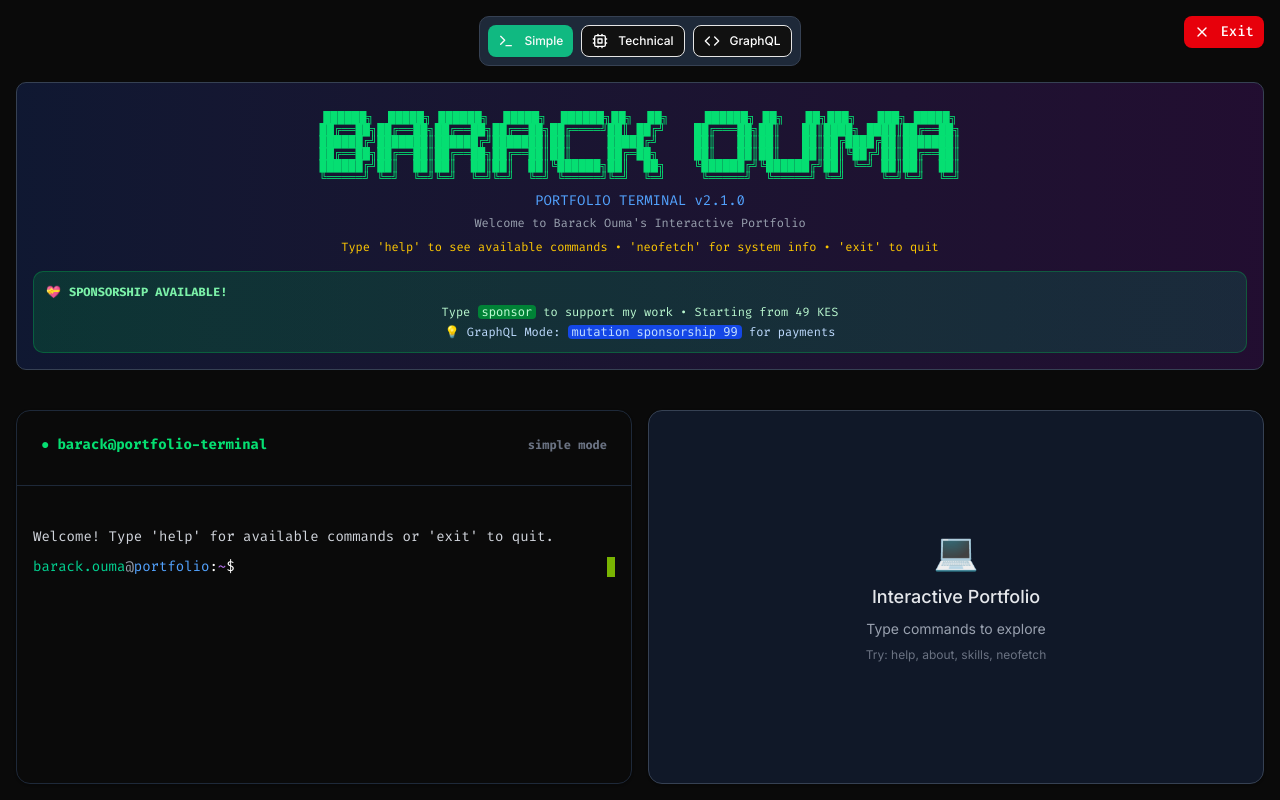
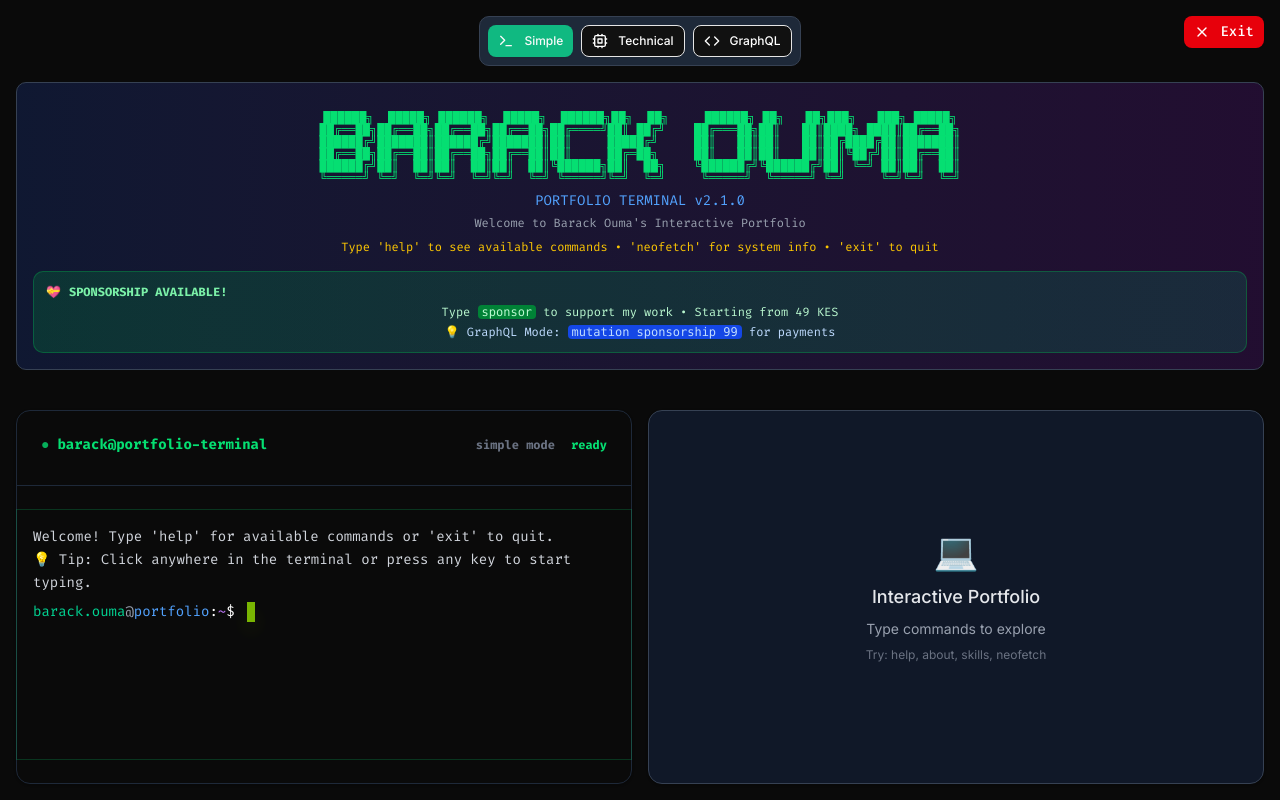
Before and after one commit to IsoDevMate/better-portfolio, a React (Vite) app: page / in a window 1280 px wide. Both pictures are taken after a click on the button "Terminal Mode". Built offline with nearby package versions, Linux system fonts and the light colour scheme.

Commit message:
made the  terminall usable

```diff
--- a/src/pages/terminal.jsx
+++ b/src/pages/terminal.jsx
@@ -207,7 +207,30 @@ const UserPrompt = ({ mode }) => (
   </div>
 );
 
-const Cursor = () => <span className="bg-lime-400 w-2 h-5 inline-block animate-pulse ml-1" />;
+const Cursor = ({ isTyping = false }) => {
+  const [isVisible, setIsVisible] = useState(true);
+
+  useEffect(() => {
+    if (isTyping) {
+      setIsVisible(true);
+      return;
+    }
+
+    const interval = setInterval(() => {
+      setIsVisible(prev => !prev);
+    }, 530); // Slightly faster blink rate
+
+    return () => clearInterval(interval);
+  }, [isTyping]);
+
+  return (
+    <span
+      className={`bg-lime-400 w-2 h-5 inline-block ml-1 transition-all duration-75 ${
+        isVisible ? 'opacity-100' : 'opacity-0'
+      } ${isTyping ? 'animate-pulse shadow-lg shadow-lime-400/50' : ''}`}
+    />
+  );
+};
 
 const ModeSelector = ({ currentMode, setMode }) => (
   <div className="flex justify-center mb-4">
@@ -900,13 +923,13 @@ ${item.github ? 'View on GitHub: ' + item.github : ''}`;
               '================\n\n' +
               featuredProjects.map(project => {
                 const tags = project.techStack ?
-                  project.techStack.map(tag => `\x1b[36m${tag}\x1b[0m`).join(' • ') : '';
-                const dateInfo = project.date ? `\n\x1b[33m${project.date}\x1b[0m` : '';
-                const websiteInfo = project.website ? `\n\x1b[34m${project.website}\x1b[0m` : '';
-
-                return `\x1b[1m${project.name}\x1b[0m${dateInfo}
+                  project.techStack.join(' • ') : '';
+                const dateInfo = project.date ? `\n📅 ${project.date}` : '';
+                const websiteInfo = project.website ? `\n🌐 ${project.website}` : '';
+
+                return `[${project.id}] 📁 ${project.name}${dateInfo}
 ${project.description}
-${tags}${websiteInfo}\n`;
+🔧 ${tags}${websiteInfo}\n`;
               }).join('\n') +
               '\nUse \'projects <id>\' to view more details about a specific project.';
           }
@@ -1547,15 +1570,104 @@ ${data.skills?.map(s => `${s.category}: ${s.values.join(', ')}`).join('\n')}
 
         case 'projects':
           if (id) {
-            const item = data.projects?.find(p => p.id === id);
+            // Use the same featured projects data as simple mode
+            const featuredProjects = [
+              {
+                id: 1,
+                name: 'ComfyBase Event Management System',
+                description: 'A comprehensive Smart event management platform designed to simplify event organization, enhance attendee engagement, and provide seamless event experiences. Features real-time interactions, live streaming, interactive note-taking, media sharing, and an awards system.',
+                techStack: ['React', 'Node.js', 'MongoDB', 'WebRTC', 'Real-time', 'Event Management', 'Live Streaming'],
+                website: 'https://comfybase-plp-7wum.vercel.app/',
+                github: 'https://github.com/IsoDevMate/comfybase-plp',
+                date: 'July 2025 - Present'
+              },
+              {
+                id: 2,
+                name: 'ComfyBase Mobile App',
+                description: 'Cross-platform mobile application for event management with Flutter. Features interactive note-taking, multimedia support, QR code verification, and seamless cross-platform accessibility for Android, iOS, Web, and Desktop.',
+                techStack: ['Flutter', 'Dart', 'Cross-platform', 'Mobile Development', 'Event Management', 'Real-time'],
+                website: 'https://github.com/IsoDevMate/comfybase-plp',
+                github: 'https://github.com/IsoDevMate/comfybase-plp',
+                date: 'July 2025 - Present'
+              },
+              {
+                id: 4,
+                name: 'Groreels.com UGC Automation Platform',
+                description: 'Built an AI-powered platform enabling users to generate and schedule UGC videos, blog posts, and avatars for TikTok, Reels, and YouTube. Engineered key modules including avatar/video generators, content calendar, affiliate system, and auto-posting workflows with integrated analytics and payment handling. Inspired by tools like MakeUGC.ai and Creatify, Groreels helps creators and businesses automate campaigns end-to-end from script to scheduled post.',
+                techStack: ['AI', 'Video Generation', 'Content Automation', 'React', 'Node.js'],
+                website: 'https://groreels.com',
+                date: 'July 2025 - Present'
+              },
+              {
+                id: 3,
+                name: 'Portfolio Terminal',
+                description: 'Interactive terminal-style portfolio with GUI/CLI modes',
+                techStack: ['React', 'Terminal', 'Animation', 'Portfolio', 'ssh'],
+                website: 'https://better-portfolio-pi.vercel.app',
+                github: 'https://github.com/IsoDevMate/better-portfolio'
+              }
+            ];
+
+            const item = featuredProjects.find(p => p.id === id);
             if (item) {
               setDisplayData({ type: 'project-detail', content: item });
-              return `${item.name}\n${item.description}\n${item.tags.join(', ')}`;
+              return `${item.name}\n${item.description}\n${item.techStack.join(', ')}`;
             }
             return `Project ID ${id} not found.`;
           }
-          setDisplayData({ type: 'projects-list', content: data.projects });
-          return data.projects?.map(p => `${p.id}. ${p.name}`).join('\n') || 'No projects data';
+
+          // Use the same featured projects data as simple mode
+          const featuredProjects = [
+            {
+              id: 1,
+              name: 'ComfyBase Event Management System',
+              description: 'A comprehensive Smart event management platform designed to simplify event organization, enhance attendee engagement, and provide seamless event experiences. Features real-time interactions, live streaming, interactive note-taking, media sharing, and an awards system.',
+              techStack: ['React', 'Node.js', 'MongoDB', 'WebRTC', 'Real-time', 'Event Management', 'Live Streaming'],
+              website: 'https://comfybase-plp-7wum.vercel.app/',
+              github: 'https://github.com/IsoDevMate/comfybase-plp',
+              date: 'July 2025 - Present'
+            },
+            {
+              id: 2,
+              name: 'ComfyBase Mobile App',
+              description: 'Cross-platform mobile application for event management with Flutter. Features interactive note-taking, multimedia support, QR code verification, and seamless cross-platform accessibility for Android, iOS, Web, and Desktop.',
+              techStack: ['Flutter', 'Dart', 'Cross-platform', 'Mobile Development', 'Event Management', 'Real-time'],
+              website: 'https://github.com/IsoDevMate/comfybase-plp',
+              github: 'https://github.com/IsoDevMate/comfybase-plp',
+              date: 'July 2025 - Present'
+            },
+            {
+              id: 4,
+              name: 'Groreels.com UGC Automation Platform',
+              description: 'Built an AI-powered platform enabling users to generate and schedule UGC videos, blog posts, and avatars for TikTok, Reels, and YouTube. Engineered key modules including avatar/video generators, content calendar, affiliate system, and auto-posting workflows with integrated analytics and payment handling. Inspired by tools like MakeUGC.ai and Creatify, Groreels helps creators and businesses automate campaigns end-to-end from script to scheduled post.',
+              techStack: ['AI', 'Video Generation', 'Content Automation', 'React', 'Node.js'],
+              website: 'https://groreels.com',
+              date: 'July 2025 - Present'
+            },
+            {
+              id: 3,
+              name: 'Portfolio Terminal',
+              description: 'Interactive terminal-style portfolio with GUI/CLI modes',
+              techStack: ['React', 'Terminal', 'Animation', 'Portfolio', 'ssh'],
+              website: 'https://better-portfolio-pi.vercel.app',
+              github: 'https://github.com/IsoDevMate/better-portfolio'
+            }
+          ];
+
+          setDisplayData({ type: 'projects-list', content: featuredProjects });
+          return 'Featured Projects\n' +
+            '================\n\n' +
+            featuredProjects.map(project => {
+              const tags = project.techStack ?
+                project.techStack.join(' • ') : '';
+              const dateInfo = project.date ? `\n📅 ${project.date}` : '';
+              const websiteInfo = project.website ? `\n🌐 ${project.website}` : '';
+
+              return `[${project.id}] 📁 ${project.name}${dateInfo}
+${project.description}
+🔧 ${tags}${websiteInfo}\n`;
+            }).join('\n') +
+            '\nUse \'projects <id>\' to view more details about a specific project.';
 
         case 'education':
           setDisplayData({ type: 'education', content: data.education });
@@ -1980,16 +2092,22 @@ ${displayData.content.education?.dates}
                 </div>
                 <p className="text-gray-300 text-sm mb-3 leading-relaxed">{project.description}</p>
                 <div className="flex flex-wrap gap-1 mb-3">
-                  {project.tags.slice(0, 4).map((tag, i) => (
+                  {(project.techStack || project.tags || []).slice(0, 4).map((tag, i) => (
                     <Badge key={i} variant="secondary" className="bg-gray-700 text-gray-300 text-xs font-mono">
                       {tag}
                     </Badge>
                   ))}
                 </div>
-                {project.details_link && (
-                  <a href={project.details_link} className="text-green-400 hover:underline flex items-center gap-1 text-xs font-mono">
+                {(project.github || project.details_link) && (
+                  <a href={project.github || project.details_link} className="text-green-400 hover:underline flex items-center gap-1 text-xs font-mono">
                     <Github className="w-3 h-3" />
                     Source Code
+                  </a>
+                )}
+                {project.website && (
+                  <a href={project.website} className="text-blue-400 hover:underline flex items-center gap-1 text-xs font-mono ml-3">
+                    <ExternalLink className="w-3 h-3" />
+                    Live Demo
                   </a>
                 )}
               </div>
@@ -2004,18 +2122,26 @@ ${displayData.content.education?.dates}
           <h3 className="text-lg font-bold text-white font-mono">{displayData.content.name}</h3>
           <p className="text-gray-300 text-sm leading-relaxed">{displayData.content.description}</p>
           <div className="flex flex-wrap gap-2">
-            {displayData.content.tags.map((tag, i) => (
+            {(displayData.content.techStack || displayData.content.tags || []).map((tag, i) => (
               <Badge key={i} variant="secondary" className="bg-gray-800 text-gray-300 text-xs border border-gray-600 font-mono">
                 {tag}
               </Badge>
             ))}
           </div>
-          {displayData.content.details_link && (
-            <a href={displayData.content.details_link} className="flex items-center gap-2 text-green-400 hover:underline font-mono text-sm">
-              <Github className="w-4 h-4" />
-              View Source Code
-            </a>
-          )}
+          <div className="flex gap-3">
+            {(displayData.content.github || displayData.content.details_link) && (
+              <a href={displayData.content.github || displayData.content.details_link} className="flex items-center gap-2 text-green-400 hover:underline font-mono text-sm">
+                <Github className="w-4 h-4" />
+                View Source Code
+              </a>
+            )}
+            {displayData.content.website && (
+              <a href={displayData.content.website} className="flex items-center gap-2 text-blue-400 hover:underline font-mono text-sm">
+                <ExternalLink className="w-4 h-4" />
+                Live Demo
+              </a>
+            )}
+          </div>
         </div>
       );
 
@@ -2173,9 +2299,12 @@ export default function EnhancedTerminal({ portfolioData = samplePortfolioData,
   const [sponsorAmount, setSponsorAmount] = useState(0);
   const [showPaymentCheckPrompt, setShowPaymentCheckPrompt] = useState(false);
   const [lastPaymentReference, setLastPaymentReference] = useState(null);
+  const [isTyping, setIsTyping] = useState(false);
+  const [isInputFocused, setIsInputFocused] = useState(false);
   const terminalEndRef = useRef(null);
   const inputRef = useRef(null);
   const [displayScrollRef, setDisplayScrollRef] = useState(null);
+  const typingTimeoutRef = useRef(null);
 
   const processCommand = createCommandProcessor(
     portfolioData,
@@ -2194,26 +2323,60 @@ export default function EnhancedTerminal({ portfolioData = samplePortfolioData,
   }, [history, displayData]);
 
   useEffect(() => {
-    const focusInput = () => inputRef.current?.focus();
+    const focusInput = () => {
+      if (inputRef.current) {
+        inputRef.current.focus();
+        // Ensure cursor is at the end
+        const length = inputRef.current.value.length;
+        inputRef.current.setSelectionRange(length, length);
+      }
+    };
+
     const handleClick = (e) => {
+      // Focus input on any click in the terminal area
       if (e.target.closest('.terminal-panel')) {
         focusInput();
       }
     };
+
+    const handleKeyDown = (e) => {
+      // Focus input on any key press anywhere on the page when terminal is active
+      if (!e.target.matches('input') && !e.target.matches('textarea') && !e.target.matches('select')) {
+        focusInput();
+      }
+    };
+
+    const handleMouseMove = (e) => {
+      // Focus input when mouse moves over terminal area
+      if (e.target.closest('.terminal-panel') && !isInputFocused) {
+        focusInput();
+      }
+    };
+
     window.addEventListener('click', handleClick);
+    window.addEventListener('keydown', handleKeyDown);
+    window.addEventListener('mousemove', handleMouseMove);
     focusInput();
-    return () => window.removeEventListener('click', handleClick);
-  }, []);
+
+    return () => {
+      window.removeEventListener('click', handleClick);
+      window.removeEventListener('keydown', handleKeyDown);
+      window.removeEventListener('mousemove', handleMouseMove);
+      if (typingTimeoutRef.current) {
+        clearTimeout(typingTimeoutRef.current);
+      }
+    };
+  }, [isInputFocused]);
 
   useEffect(() => {
     setHistory([
       {
         type: 'output',
         text: mode === 'simple' ?
-          "Welcome! Type 'help' for available commands or 'exit' to quit." :
+          "Welcome! Type 'help' for available commands or 'exit' to quit.\n💡 Tip: Click anywhere in the terminal or press any key to start typing." :
           mode === 'technical' ?
-          "Terminal ready. Type 'help' for commands, 'gui' to switch modes." :
-          "GraphQL Gateway active. Type 'help' for GraphQL commands."
+          "Terminal ready. Type 'help' for commands, 'gui' to switch modes.\n💡 Tip: Click anywhere in the terminal or press any key to start typing." :
+          "GraphQL Gateway active. Type 'help' for GraphQL commands.\n💡 Tip: Click anywhere in the terminal or press any key to start typing."
       }
     ]);
     setDisplayData(null);
@@ -2337,13 +2500,51 @@ export default function EnhancedTerminal({ portfolioData = samplePortfolioData,
           <Card className="bg-[#0a0a0a] border-gray-800 h-full">
             <CardHeader className="pb-2 border-b border-gray-800">
               <CardTitle className="text-green-400 font-mono text-sm flex items-center gap-2">
-                <span>●</span> barack@portfolio-terminal
+                <span className={isInputFocused ? 'animate-pulse' : ''}>●</span> barack@portfolio-terminal
                 <span className="ml-auto text-xs text-gray-500">
                   {mode} mode
                 </span>
+                {isInputFocused && (
+                  <span className="text-xs text-green-400 ml-2">ready</span>
+                )}
               </CardTitle>
             </CardHeader>
-            <CardContent className="p-4 h-full overflow-y-auto font-mono text-sm">
+            <CardContent className={`p-4 h-full overflow-y-auto font-mono text-sm transition-colors duration-200 relative ${
+              isInputFocused ? 'bg-[#0a0a0a]' : 'bg-[#0a0a0a]'
+            } ${isInputFocused ? 'ring-1 ring-green-400/20' : ''}`}>
+              {/* Invisible input field covering the entire terminal area */}
+              <input
+                ref={inputRef}
+                type="text"
+                value={input}
+                onChange={(e) => {
+                  setInput(e.target.value);
+                  setIsTyping(e.target.value.length > 0);
+
+                  // Clear previous timeout
+                  if (typingTimeoutRef.current) {
+                    clearTimeout(typingTimeoutRef.current);
+                  }
+
+                  // Set new timeout to stop typing indicator after 1 second of no input
+                  if (e.target.value.length > 0) {
+                    typingTimeoutRef.current = setTimeout(() => {
+                      setIsTyping(false);
+                    }, 1000);
+                  } else {
+                    setIsTyping(false);
+                  }
+                }}
+                onKeyDown={handleKeyDown}
+                onFocus={() => setIsInputFocused(true)}
+                onBlur={() => setIsInputFocused(false)}
+                className="absolute inset-0 w-full h-full bg-transparent border-none outline-none text-transparent cursor-text z-10 hover:cursor-text"
+                disabled={isProcessing}
+                spellCheck="false"
+                autoComplete="off"
+                autoCapitalize="off"
+                style={{ caretColor: 'transparent' }}
+              />
               <div className="pb-20">
                 {history.map((item, index) => (
                   <div key={index} className="mb-2">
@@ -2368,19 +2569,8 @@ export default function EnhancedTerminal({ portfolioData = samplePortfolioData,
                 <div className="flex items-center gap-2">
                   <UserPrompt mode={mode} />
                   <div className="flex-1 flex items-center">
-                    <input
-                      ref={inputRef}
-                      type="text"
-                      value={input}
-                      onChange={(e) => setInput(e.target.value)}
-                      onKeyDown={handleKeyDown}
-                      className="bg-transparent border-none outline-none text-white flex-1 font-mono"
-                      disabled={isProcessing}
-                      spellCheck="false"
-                      autoComplete="off"
-                      autoCapitalize="off"
-                    />
-                    {!isProcessing && <Cursor />}
+                    <span className="text-white font-mono">{input}</span>
+                    {!isProcessing && <Cursor isTyping={isTyping || isInputFocused} />}
                   </div>
                 </div>
               </div>
```
